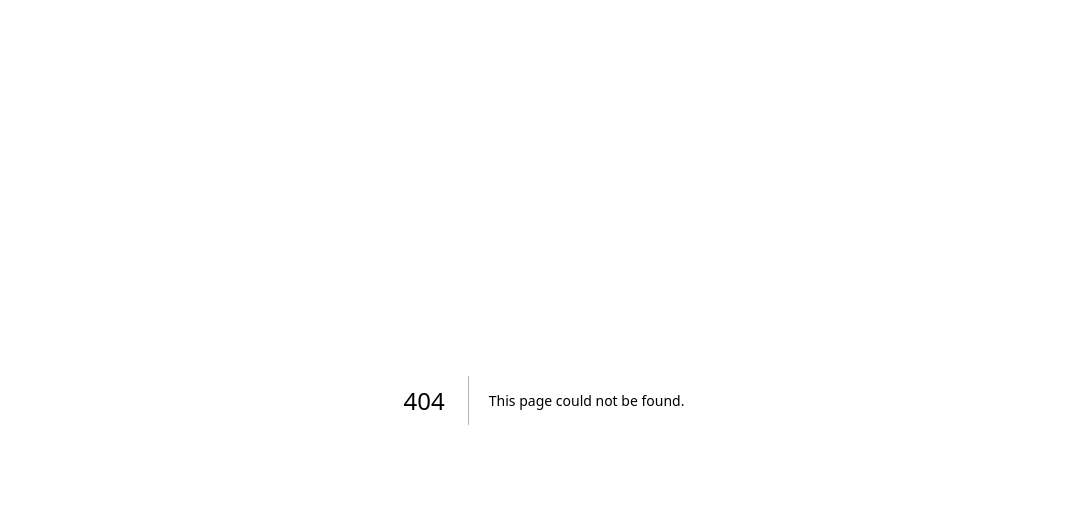
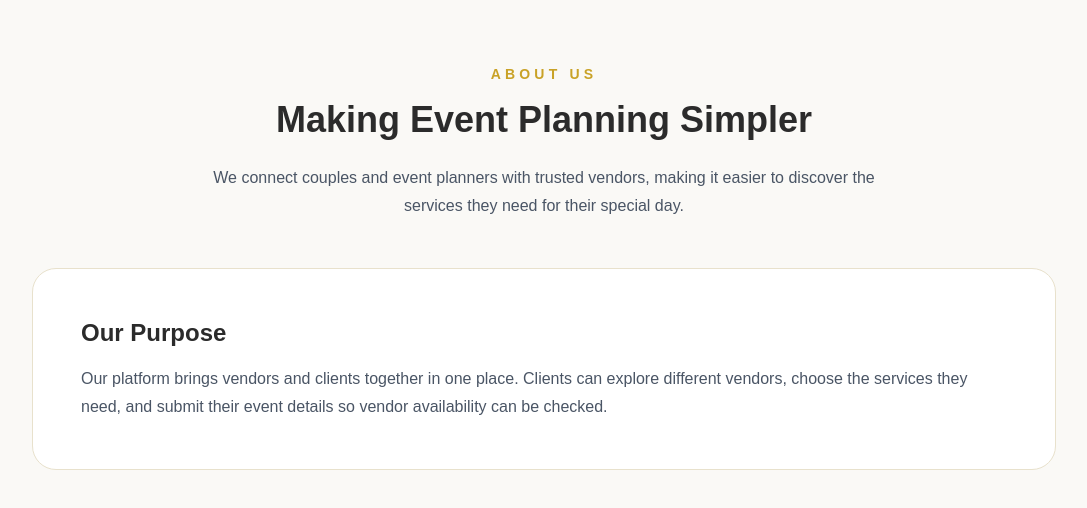
Before and after one commit to ReeSeng1/wedding-event-platform, a Next.js app in the folder frontend/: page /about in a window 1280 px wide. Before the commit this address had no page. Shown: the top 508 px of the page, without its empty margins (96-1183 px from the left). Built offline with nearby package versions, Linux system fonts and the light colour scheme.

Commit message:
add about page

```diff
--- /dev/null
+++ b/frontend/src/app/about/page.tsx
@@ -0,0 +1,27 @@
+export default function AboutPage() {
+    return (
+        <main className="min-h-screen bg-[#FAF9F6] px-8 py-16">
+            <div className="mx-auto max-w-5xl">
+                <div className="text-center">
+                    <p className="text-sm font-semibold uppercase tracking-[0.3em] text-[#C9A227]">
+                        About Us
+                    </p>
+                    <h1 className="mt-4 text-4xl font-bold text-[#2B2B2B]">
+                        Making Event Planning Simpler
+                    </h1>
+                    <p className="mx-auto mt-6 max-w-2xl leading-7 text-gray-600">
+                        We connect couples and event planners with trusted vendors, making it easier to discover the services they need for their special day.
+                    </p>
+                </div>
+                <div className="mt-12 rounded-3xl border border-[#E8E1CC] bg-white p-8 md:p-12">
+                    <h2 className="text-2xl font-bold text-[#2B2B2B]">
+                        Our Purpose
+                    </h2>
+                    <p className="mt-4 leading-7 text-gray-600">
+                        Our platform brings vendors and clients together in one place. Clients can explore different vendors, choose the services they need, and submit their event details so vendor availability can be checked.
+                    </p>
+                </div>
+            </div>
+        </main>
+    );
+}
```
